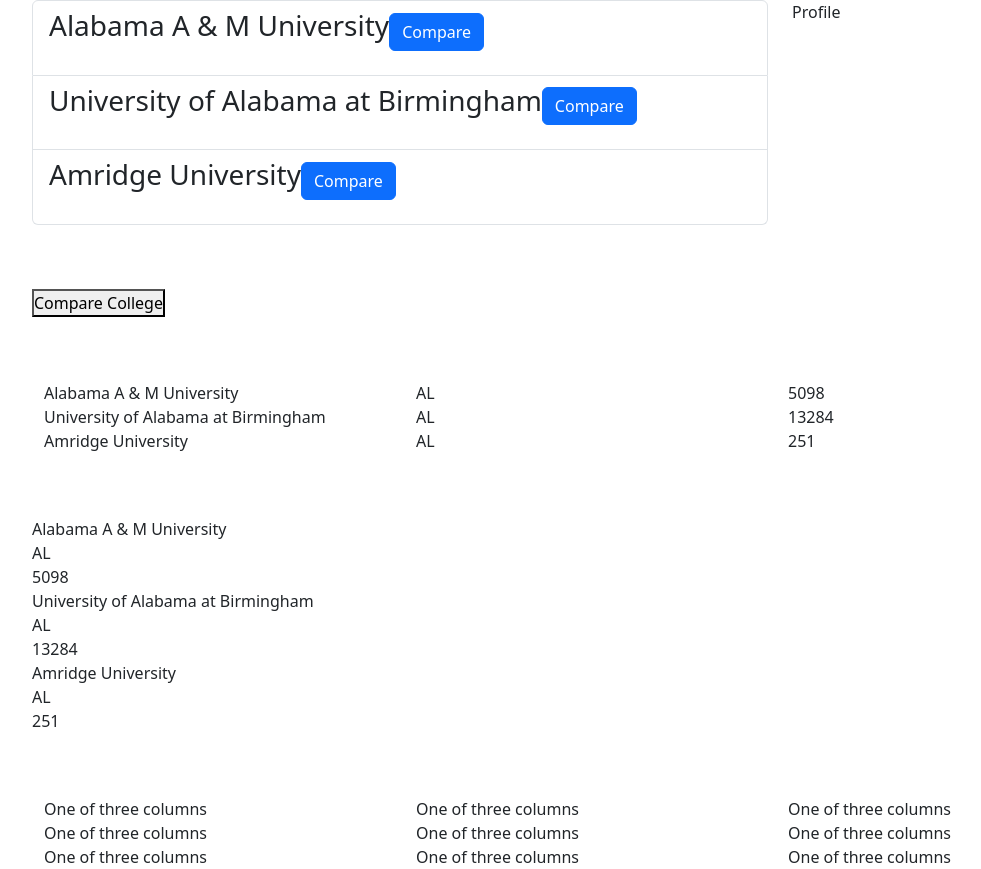
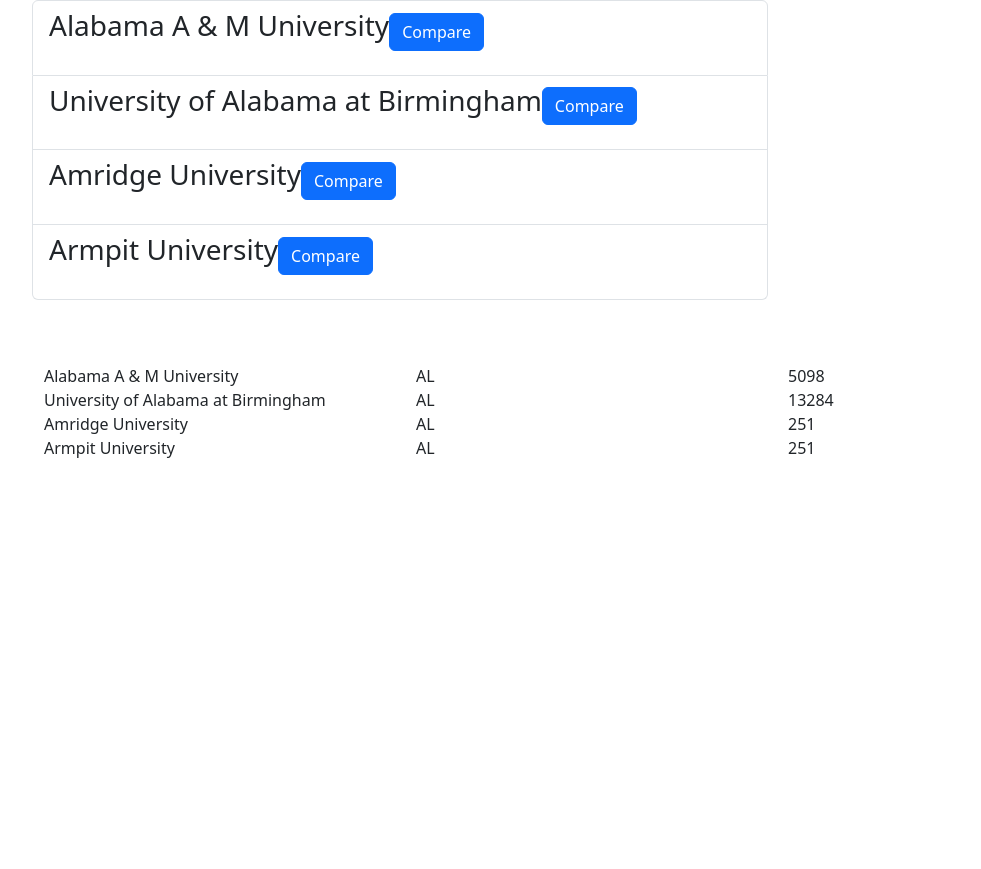
Before and after one commit to sharee-tech/coders-rise, a React (Create React App) app in the folder frontend/: page /favorites in a window 1280 px wide. Shown: the part 192-1061 px from the top of the page, without its empty margins (50-1031 px from the left). After the commit the page ends 800 px from the top, so only its background shows below. Built offline with nearby package versions, Linux system fonts and the light colour scheme.

Commit message:
add and remove colleges from comparison list

```diff
--- a/frontend/src/components/Button.js
+++ b/frontend/src/components/Button.js
@@ -1,6 +1,6 @@
-export default function Button({ children, onClick }) {
+export default function Button({ children, onClick, css }) {
   return (
-    <button type="button" className="btn btn-primary" onClick={onClick}>
+    <button type="button" className={`btn ${css}`} onClick={onClick}>
       {" "}
       {children}
     </button>
--- a/frontend/src/components/FavoritesList.js
+++ b/frontend/src/components/FavoritesList.js
@@ -3,44 +3,59 @@
 import Button from "./Button";
 
 export default function FavoritesList() {
-  const [selectedFavorite, setSelectedFavorite] = useState(null);
-  const [colleges, setColleges] = useState(data);
-  const [compareCollege, setCompareCollege] = useState([]);
+  const [selectedFavorites, setSelectedFavorites] = useState([]);
+  const [collegesData, setCollegesData] = useState(data);
 
   return (
     <ul className="list-group">
-      {colleges.map((college) => (
+      {collegesData.map((college) => (
         <Favorite
           key={college["school.name"]}
           college={college}
-          compare={compareCollege}
-          onCompare={setCompareCollege}
+          selectedFavorites={selectedFavorites}
+          setSelectedFavorites={setSelectedFavorites}
         />
       ))}
     </ul>
   );
 }
 
-function Favorite({ college, compare, onCompare }) {
-  function handleConfirm(college) {
-    // check to see if college is in the "compare" array.
-    // if it is, remove it, if it is not, add it.
-    if (compare.includes(college.id)) {
-      console.log(compare);
-      onCompare(compare.filter((a) => a.id === college.id));
+function Favorite({ college, selectedFavorites, setSelectedFavorites }) {
+  const [selected, setSelected] = useState(false);
+  function handleConfirm() {
+    setSelected(!selected);
+    if (selectedFavorites.includes(college.id)) {
+      setSelectedFavorites(
+        selectedFavorites.filter((selected) => selected !== college.id)
+      );
     } else {
-      console.log(compare);
-      onCompare((compare) => [...compare, college.id]);
+      if (selectedFavorites.length < 3) {
+        setSelectedFavorites((selectedFavorites) => [
+          ...selectedFavorites,
+          college.id,
+        ]);
+      } else {
+        alert("Maximum of 3 Colleges are already selected.");
+      }
     }
   }
 
   return (
-    <li className="list-group-item">
-      <h3 className={compare.includes(college.id) ? "mark" : ""}>
+    <li className="list-group-item" key={college.id}>
+      <h3 className={selectedFavorites.includes(college.id) ? "mark" : ""}>
         {college["school.name"]}
       </h3>
-      <Button onClick={() => handleConfirm(college)}>Compare</Button>
-      <p>{compare}</p>
+      <Button
+        onClick={() => handleConfirm()}
+        css={
+          selectedFavorites.includes(college.id)
+            ? "btn-secondary"
+            : "btn-primary"
+        }
+      >
+        {selectedFavorites.includes(college.id) ? "Remove" : "Compare"}
+      </Button>
+      <p>{selectedFavorites}</p>
     </li>
   );
 }
--- a/frontend/src/components/Navbar.js
+++ b/frontend/src/components/Navbar.js
@@ -24,12 +24,20 @@
               </a>
             </li>
             <li className="nav-item">
-              <a className="nav-link" href="/favorites">
+              <a
+                className="nav-link active"
+                aria-current="page"
+                href="/favorites"
+              >
                 Favorites
               </a>
             </li>
             <li className="nav-item">
-              <a className="nav-link" href="/account">
+              <a
+                className="nav-link active"
+                aria-current="page"
+                href="/account"
+              >
                 Account
               </a>
             </li>
--- a/frontend/src/components/comparison.js
+++ b/frontend/src/components/comparison.js
@@ -4,42 +4,16 @@
 
 export default function Comparison() {
   const [showCollege, setShowCollege] = useState(false);
-
-  useEffect(() => {
-    // LOGIC FOR MAKING REQUEST
-    console.log("COMPONENT MOUNTED");
-
-    return () => {
-      // LOGIC FOR STOP MAKING THE REQUEST
-      console.log("COMPONENT UNMOUNTED");
-    };
-  }, []);
-
+  // // useEffect(() => {
+  // //   // LOGIC FOR MAKING REQUEST
+  // //   console.log("COMPONENT MOUNTED");
+  // //   return () => {
+  // //     // LOGIC FOR STOP MAKING THE REQUEST
+  // //     console.log("COMPONENT UNMOUNTED");
+  // //   };
+  // // }, []);
   return (
     <div className="container">
-      <button
-        onClick={() => {
-          setShowCollege(!showCollege);
-        }}
-      >
-        Compare College
-      </button>
-      {/* {showCollege && <FavoritesList />} */}
-      {showCollege &&
-        data.map((college) => (
-          <div className="row align-items-start">
-            <div className="col">{college["school.name"]}</div>
-            {/* <div className="col">{college["school.state"]}</div>
-            <div className="col">{college["latest.student.size"]}</div> */}
-          </div>
-        ))}
-
-      {/* <input
-        onChange={(event) => {
-          setShowCollege(event.target.value);
-        }}
-      /> */}
-      <h1>{showCollege}</h1>
       <div className="container">
         {data.map((college) => (
           <div className="row align-items-start">
@@ -49,38 +23,6 @@
           </div>
         ))}
       </div>
-      <div className="container">
-        {data.map((college) => (
-          <div className="col align-items-start">
-            <div className="row">{college["school.name"]}</div>
-            <div className="row">{college["school.state"]}</div>
-            <div className="row">{college["latest.student.size"]}</div>
-          </div>
-        ))}
-      </div>
-      <Columns />
     </div>
   );
 }
-
-function Columns() {
-  return (
-    <div className="container">
-      <div className="row align-items-start">
-        <div className="col">One of three columns</div>
-        <div className="col">One of three columns</div>
-        <div className="col">One of three columns</div>
-      </div>
-      <div className="row align-items-center">
-        <div className="col">One of three columns</div>
-        <div className="col">One of three columns</div>
-        <div className="col">One of three columns</div>
-      </div>
-      <div className="row align-items-end">
-        <div className="col">One of three columns</div>
-        <div className="col">One of three columns</div>
-        <div className="col">One of three columns</div>
-      </div>
-    </div>
-  );
-}
--- a/frontend/src/data.json
+++ b/frontend/src/data.json
@@ -28,5 +28,15 @@
     "school.degrees_awarded.highest": 4,
     "school.name": "Amridge University",
     "id": 100690
+  },
+  {
+    "school.city": "Montgomery",
+    "school.state": "AL",
+    "latest.student.size": 251,
+    "latest.cost.tuition.in_state": null,
+    "latest.cost.tuition.out_of_state": null,
+    "school.degrees_awarded.highest": 4,
+    "school.name": "Armpit University",
+    "id": 100000
   }
 ]
--- a/frontend/src/routes/Favorites.js
+++ b/frontend/src/routes/Favorites.js
@@ -12,7 +12,7 @@
           <div className="col-sm-8">
             <FavoritesList />
           </div>
-          <div className="col-sm-4">Profile</div>
+          {/* <div className="col-sm-4">Profile</div> */}
         </div>
       </div>
       <div>
```
